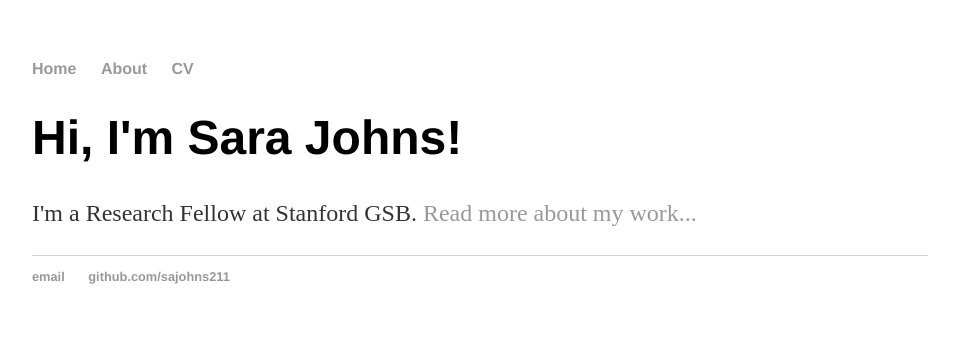
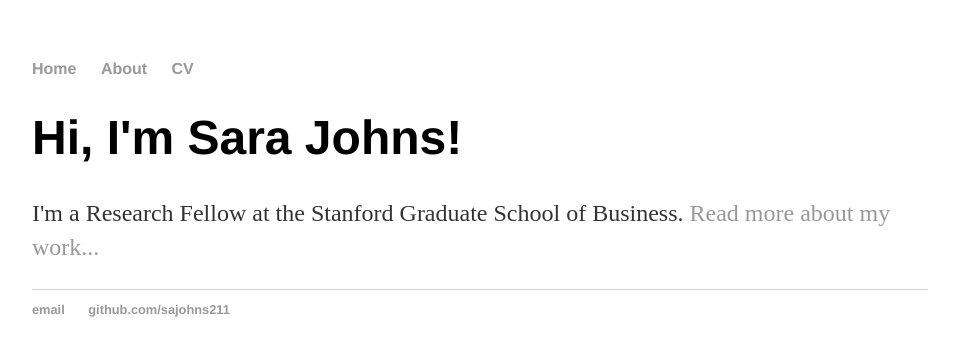
Before and after one commit to sajohns211/sajohns211.github.io, a Jekyll site: the page built from index.html, in a window 1280 px wide. Shown: the top 356 px of the page, without its empty margins (160-1119 px from the left). Built offline with Jekyll 4.4.1, drawn with Linux system fonts in a browser that asks for light colours.

Commit message:
Update index.html

```diff
--- a/index.html
+++ b/index.html
@@ -4,5 +4,5 @@ title: Sara Johns
 ---
 <div class="blurb">
 	<h1>Hi, I'm Sara Johns!</h1>
-	<p>I'm a Research Fellow at Stanford GSB. <a href="/about">Read more about my work...</a></p>
+	<p>I'm a Research Fellow at the Stanford Graduate School of Business. <a href="/about">Read more about my work...</a></p>
 </div><!-- /.blurb -->
```
